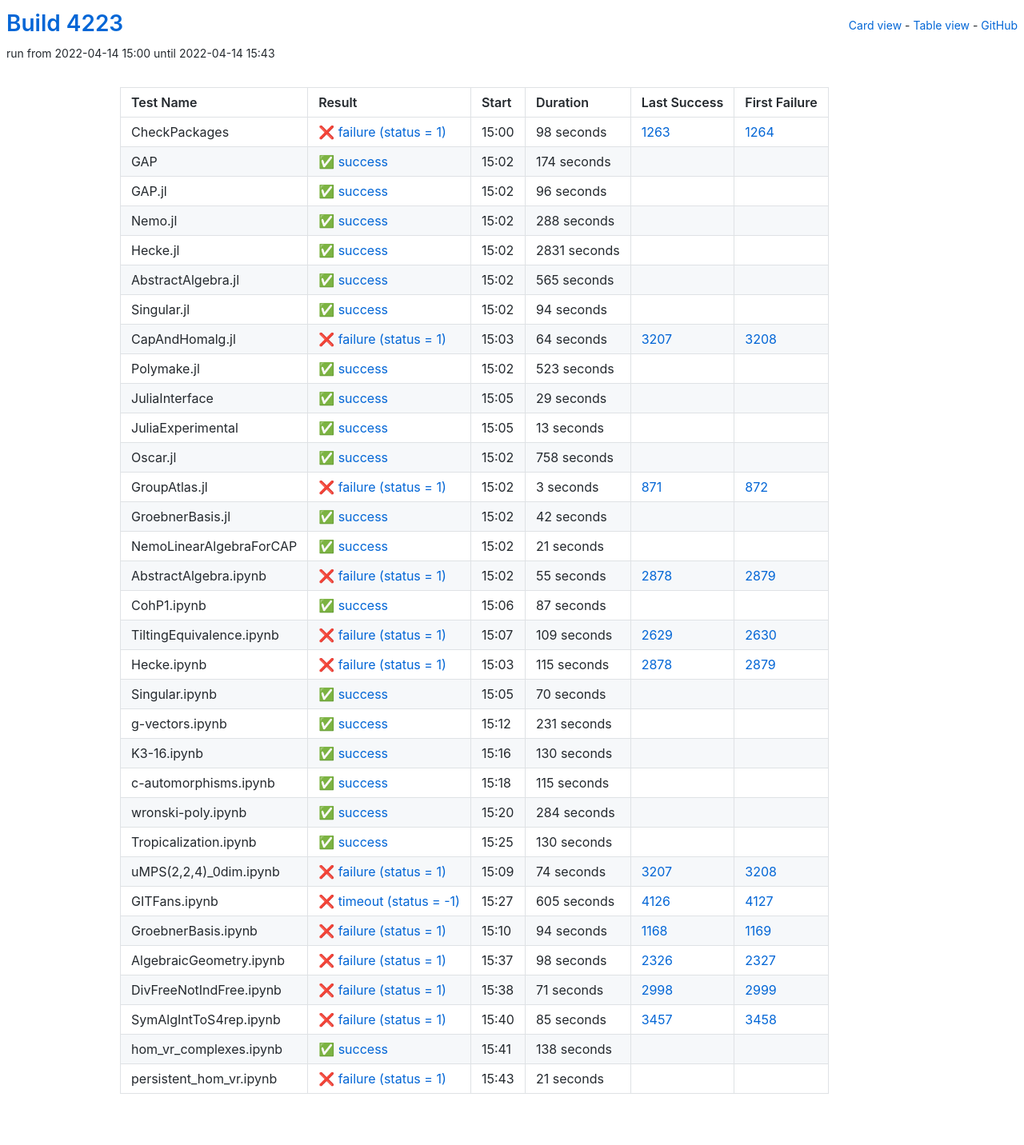
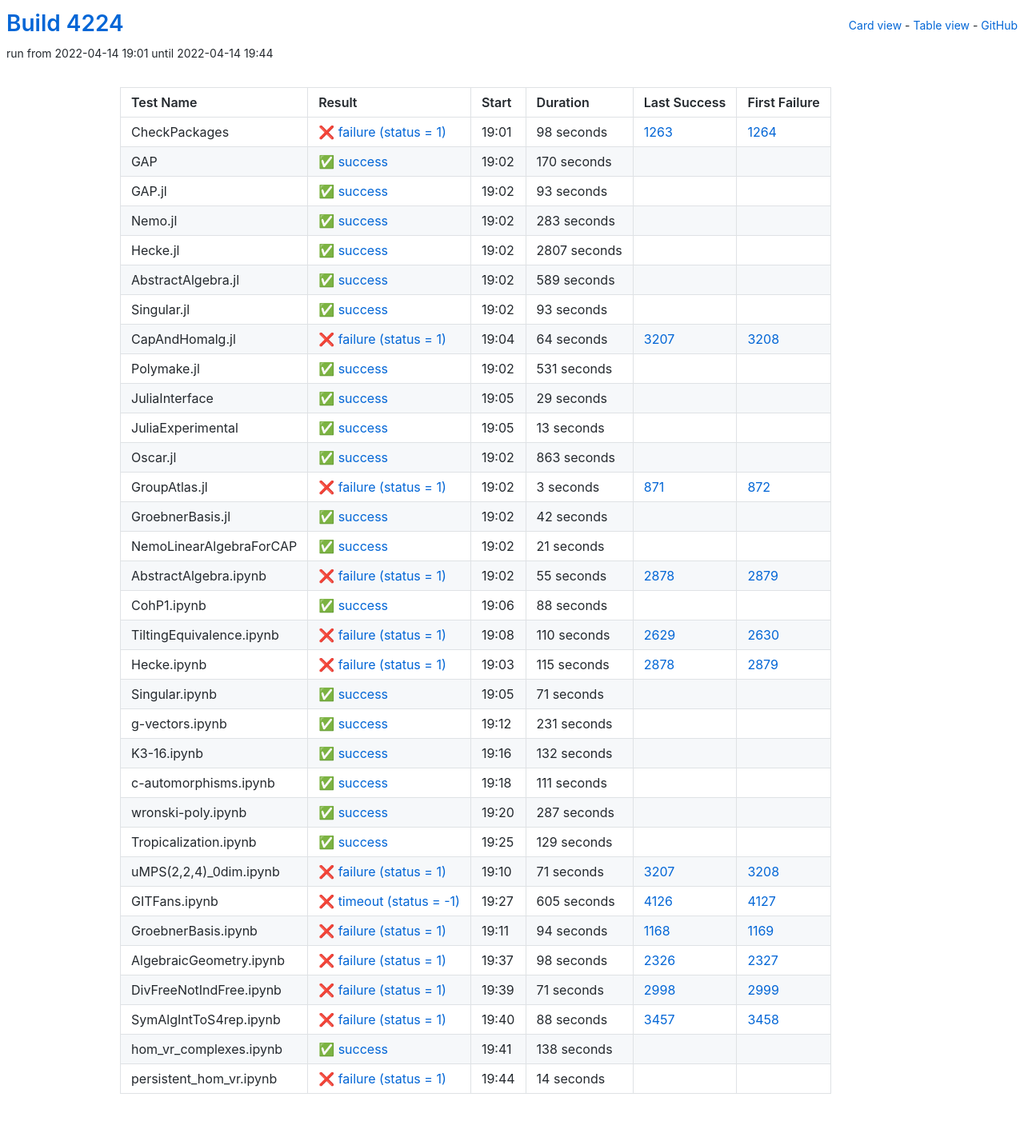
Before and after one commit to oscar-system/oscar-ci-status-stable, a Jekyll site: the page built from table.html, in a window 1280 px wide. Shown: the whole page at 80% size. Built offline with Jekyll 4.4.1, drawn with Linux system fonts in a browser that asks for light colours.

Commit message:
Build #4224

```diff
--- a/_data/ci.yml
+++ b/_data/ci.yml
@@ -1,6 +1,6 @@
 ---
-build: 4223
-build_url: https://oscarci.mathematik.uni-kl.de/job/oscar-stable/4223/
+build: 4224
+build_url: https://oscarci.mathematik.uni-kl.de/job/oscar-stable/4224/
 job: oscar-stable
 organization: oscar-system
 repo: oscar-ci-status-stable
@@ -8,8 +8,8 @@ repourl: https://github.com/oscar-system/oscar-ci-status-stable
 tests:
 - name: CheckPackages
   id: checkpackages
-  log: https://oscarci.mathematik.uni-kl.de/job/oscar-stable/4223/artifact/logs/build-4223/CheckPackages.log
-  start: 2022-04-14 15:00
+  log: https://oscarci.mathematik.uni-kl.de/job/oscar-stable/4224/artifact/logs/build-4224/CheckPackages.log
+  start: 2022-04-14 19:01
   success: false
   exitcode: 1
   status: failure
@@ -20,80 +20,80 @@ tests:
   first_failure_url: https://oscarci.mathematik.uni-kl.de/job/oscar-stable/1264/
 - name: GAP
   id: gap
-  log: https://oscarci.mathematik.uni-kl.de/job/oscar-stable/4223/artifact/logs/build-4223/GAP.log
-  start: 2022-04-14 15:02
+  log: https://oscarci.mathematik.uni-kl.de/job/oscar-stable/4224/artifact/logs/build-4224/GAP.log
+  start: 2022-04-14 19:02
   success: true
   exitcode: 0
   status: success
-  duration: 174
+  duration: 170
   last_success: false
   last_success_url:
   first_failure: false
   first_failure_url:
 - name: GAP.jl
   id: gap-jl
-  log: https://oscarci.mathematik.uni-kl.de/job/oscar-stable/4223/artifact/logs/build-4223/GAP.jl.log
-  start: 2022-04-14 15:02
+  log: https://oscarci.mathematik.uni-kl.de/job/oscar-stable/4224/artifact/logs/build-4224/GAP.jl.log
+  start: 2022-04-14 19:02
   success: true
   exitcode: 0
   status: success
-  duration: 96
+  duration: 93
   last_success: false
   last_success_url:
   first_failure: false
   first_failure_url:
 - name: Nemo.jl
   id: nemo-jl
-  log: https://oscarci.mathematik.uni-kl.de/job/oscar-stable/4223/artifact/logs/build-4223/Nemo.jl.log
-  start: 2022-04-14 15:02
+  log: https://oscarci.mathematik.uni-kl.de/job/oscar-stable/4224/artifact/logs/build-4224/Nemo.jl.log
+  start: 2022-04-14 19:02
   success: true
   exitcode: 0
   status: success
-  duration: 288
+  duration: 283
   last_success: false
   last_success_url:
   first_failure: false
   first_failure_url:
 - name: Hecke.jl
   id: hecke-jl
-  log: https://oscarci.mathematik.uni-kl.de/job/oscar-stable/4223/artifact/logs/build-4223/Hecke.jl.log
-  start: 2022-04-14 15:02
+  log: https://oscarci.mathematik.uni-kl.de/job/oscar-stable/4224/artifact/logs/build-4224/Hecke.jl.log
+  start: 2022-04-14 19:02
   success: true
   exitcode: 0
   status: success
-  duration: 2831
+  duration: 2807
   last_success: false
   last_success_url:
   first_failure: false
   first_failure_url:
 - name: AbstractAlgebra.jl
   id: abstractalgebra-jl
-  log: https://oscarci.mathematik.uni-kl.de/job/oscar-stable/4223/artifact/logs/build-4223/AbstractAlgebra.jl.log
-  start: 2022-04-14 15:02
+  log: https://oscarci.mathematik.uni-kl.de/job/oscar-stable/4224/artifact/logs/build-4224/AbstractAlgebra.jl.log
+  start: 2022-04-14 19:02
   success: true
   exitcode: 0
   status: success
-  duration: 565
+  duration: 589
   last_success: false
   last_success_url:
   first_failure: false
   first_failure_url:
 - name: Singular.jl
   id: singular-jl
-  log: https://oscarci.mathematik.uni-kl.de/job/oscar-stable/4223/artifact/logs/build-4223/Singular.jl.log
-  start: 2022-04-14 15:02
+  log: https://oscarci.mathematik.uni-kl.de/job/oscar-stable/4224/artifact/logs/build-4224/Singular.jl.log
+  start: 2022-04-14 19:02
   success: true
   exitcode: 0
   status: success
-  duration: 94
+  duration: 93
   last_success: false
   last_success_url:
   first_failure: false
   first_failure_url:
 - name: CapAndHomalg.jl
   id: capandhomalg-jl
-  log: https://oscarci.mathematik.uni-kl.de/job/oscar-stable/4223/artifact/logs/build-4223/CapAndHomalg.jl.log
-  start: 2022-04-14 15:03
+  log: https://oscarci.mathematik.uni-kl.de/job/oscar-stable/4224/artifact/logs/build-4224/CapAndHomalg.jl.log
+  start: 2022-04-14 19:04
   success: false
   exitcode: 1
   status: failure
@@ -104,20 +104,20 @@ tests:
   first_failure_url: https://oscarci.mathematik.uni-kl.de/job/oscar-stable/3208/
 - name: Polymake.jl
   id: polymake-jl
-  log: https://oscarci.mathematik.uni-kl.de/job/oscar-stable/4223/artifact/logs/build-4223/Polymake.jl.log
-  start: 2022-04-14 15:02
+  log: https://oscarci.mathematik.uni-kl.de/job/oscar-stable/4224/artifact/logs/build-4224/Polymake.jl.log
+  start: 2022-04-14 19:02
   success: true
   exitcode: 0
   status: success
-  duration: 523
+  duration: 531
   last_success: false
   last_success_url:
   first_failure: false
   first_failure_url:
 - name: JuliaInterface
   id: juliainterface
-  log: https://oscarci.mathematik.uni-kl.de/job/oscar-stable/4223/artifact/logs/build-4223/JuliaInterface.log
-  start: 2022-04-14 15:05
+  log: https://oscarci.mathematik.uni-kl.de/job/oscar-stable/4224/artifact/logs/build-4224/JuliaInterface.log
+  start: 2022-04-14 19:05
   success: true
   exitcode: 0
   status: success
@@ -128,8 +128,8 @@ tests:
   first_failure_url:
 - name: JuliaExperimental
   id: juliaexperimental
-  log: https://oscarci.mathematik.uni-kl.de/job/oscar-stable/4223/artifact/logs/build-4223/JuliaExperimental.log
-  start: 2022-04-14 15:05
+  log: https://oscarci.mathematik.uni-kl.de/job/oscar-stable/4224/artifact/logs/build-4224/JuliaExperimental.log
+  start: 2022-04-14 19:05
   success: true
   exitcode: 0
   status: success
@@ -140,20 +140,20 @@ tests:
   first_failure_url:
 - name: Oscar.jl
   id: oscar-jl
-  log: https://oscarci.mathematik.uni-kl.de/job/oscar-stable/4223/artifact/logs/build-4223/Oscar.jl.log
-  start: 2022-04-14 15:02
+  log: https://oscarci.mathematik.uni-kl.de/job/oscar-stable/4224/artifact/logs/build-4224/Oscar.jl.log
+  start: 2022-04-14 19:02
   success: true
   exitcode: 0
   status: success
-  duration: 758
+  duration: 863
   last_success: false
   last_success_url:
   first_failure: false
   first_failure_url:
 - name: GroupAtlas.jl
   id: groupatlas-jl
-  log: https://oscarci.mathematik.uni-kl.de/job/oscar-stable/4223/artifact/logs/build-4223/GroupAtlas.jl.log
-  start: 2022-04-14 15:02
+  log: https://oscarci.mathematik.uni-kl.de/job/oscar-stable/4224/artifact/logs/build-4224/GroupAtlas.jl.log
+  start: 2022-04-14 19:02
   success: false
   exitcode: 1
   status: failure
@@ -164,8 +164,8 @@ tests:
   first_failure_url: https://oscarci.mathematik.uni-kl.de/job/oscar-stable/872/
 - name: GroebnerBasis.jl
   id: groebnerbasis-jl
-  log: https://oscarci.mathematik.uni-kl.de/job/oscar-stable/4223/artifact/logs/build-4223/GroebnerBasis.jl.log
-  start: 2022-04-14 15:02
+  log: https://oscarci.mathematik.uni-kl.de/job/oscar-stable/4224/artifact/logs/build-4224/GroebnerBasis.jl.log
+  start: 2022-04-14 19:02
   success: true
   exitcode: 0
   status: success
@@ -176,8 +176,8 @@ tests:
   first_failure_url:
 - name: NemoLinearAlgebraForCAP
   id: nemolinearalgebraforcap
-  log: https://oscarci.mathematik.uni-kl.de/job/oscar-stable/4223/artifact/logs/build-4223/NemoLinearAlgebraForCAP.log
-  start: 2022-04-14 15:02
+  log: https://oscarci.mathematik.uni-kl.de/job/oscar-stable/4224/artifact/logs/build-4224/NemoLinearAlgebraForCAP.log
+  start: 2022-04-14 19:02
   success: true
   exitcode: 0
   status: success
@@ -188,8 +188,8 @@ tests:
   first_failure_url:
 - name: AbstractAlgebra.ipynb
   id: abstractalgebra-ipynb
-  log: https://oscarci.mathematik.uni-kl.de/job/oscar-stable/4223/artifact/logs/build-4223/AbstractAlgebra.ipynb.log
-  start: 2022-04-14 15:02
+  log: https://oscarci.mathematik.uni-kl.de/job/oscar-stable/4224/artifact/logs/build-4224/AbstractAlgebra.ipynb.log
+  start: 2022-04-14 19:02
   success: false
   exitcode: 1
   status: failure
@@ -200,32 +200,32 @@ tests:
   first_failure_url: https://oscarci.mathematik.uni-kl.de/job/oscar-stable/2879/
 - name: CohP1.ipynb
   id: cohp1-ipynb
-  log: https://oscarci.mathematik.uni-kl.de/job/oscar-stable/4223/artifact/logs/build-4223/CohP1.ipynb.log
-  start: 2022-04-14 15:06
+  log: https://oscarci.mathematik.uni-kl.de/job/oscar-stable/4224/artifact/logs/build-4224/CohP1.ipynb.log
+  start: 2022-04-14 19:06
   success: true
   exitcode: 0
   status: success
-  duration: 87
+  duration: 88
   last_success: false
   last_success_url:
   first_failure: false
   first_failure_url:
 - name: TiltingEquivalence.ipynb
   id: tiltingequivalence-ipynb
-  log: https://oscarci.mathematik.uni-kl.de/job/oscar-stable/4223/artifact/logs/build-4223/TiltingEquivalence.ipynb.log
-  start: 2022-04-14 15:07
+  log: https://oscarci.mathematik.uni-kl.de/job/oscar-stable/4224/artifact/logs/build-4224/TiltingEquivalence.ipynb.log
+  start: 2022-04-14 19:08
   success: false
   exitcode: 1
   status: failure
-  duration: 109
+  duration: 110
   last_success: 2629
   last_success_url: https://oscarci.mathematik.uni-kl.de/job/oscar-stable/2629/
   first_failure: 2630
   first_failure_url: https://oscarci.mathematik.uni-kl.de/job/oscar-stable/2630/
 - name: Hecke.ipynb
   id: hecke-ipynb
-  log: https://oscarci.mathematik.uni-kl.de/job/oscar-stable/4223/artifact/logs/build-4223/Hecke.ipynb.log
-  start: 2022-04-14 15:03
+  log: https://oscarci.mathematik.uni-kl.de/job/oscar-stable/4224/artifact/logs/build-4224/Hecke.ipynb.log
+  start: 2022-04-14 19:03
   success: false
   exitcode: 1
   status: failure
@@ -236,20 +236,20 @@ tests:
   first_failure_url: https://oscarci.mathematik.uni-kl.de/job/oscar-stable/2879/
 - name: Singular.ipynb
   id: singular-ipynb
-  log: https://oscarci.mathematik.uni-kl.de/job/oscar-stable/4223/artifact/logs/build-4223/Singular.ipynb.log
-  start: 2022-04-14 15:05
+  log: https://oscarci.mathematik.uni-kl.de/job/oscar-stable/4224/artifact/logs/build-4224/Singular.ipynb.log
+  start: 2022-04-14 19:05
   success: true
   exitcode: 0
   status: success
-  duration: 70
+  duration: 71
   last_success: false
   last_success_url:
   first_failure: false
   first_failure_url:
 - name: g-vectors.ipynb
   id: g-vectors-ipynb
-  log: https://oscarci.mathematik.uni-kl.de/job/oscar-stable/4223/artifact/logs/build-4223/g-vectors.ipynb.log
-  start: 2022-04-14 15:12
+  log: https://oscarci.mathematik.uni-kl.de/job/oscar-stable/4224/artifact/logs/build-4224/g-vectors.ipynb.log
+  start: 2022-04-14 19:12
   success: true
   exitcode: 0
   status: success
@@ -260,68 +260,68 @@ tests:
   first_failure_url:
 - name: K3-16.ipynb
   id: k3-16-ipynb
-  log: https://oscarci.mathematik.uni-kl.de/job/oscar-stable/4223/artifact/logs/build-4223/K3-16.ipynb.log
-  start: 2022-04-14 15:16
+  log: https://oscarci.mathematik.uni-kl.de/job/oscar-stable/4224/artifact/logs/build-4224/K3-16.ipynb.log
+  start: 2022-04-14 19:16
   success: true
   exitcode: 0
   status: success
-  duration: 130
+  duration: 132
   last_success: false
   last_success_url:
   first_failure: false
   first_failure_url:
 - name: c-automorphisms.ipynb
   id: c-automorphisms-ipynb
-  log: https://oscarci.mathematik.uni-kl.de/job/oscar-stable/4223/artifact/logs/build-4223/c-automorphisms.ipynb.log
-  start: 2022-04-14 15:18
+  log: https://oscarci.mathematik.uni-kl.de/job/oscar-stable/4224/artifact/logs/build-4224/c-automorphisms.ipynb.log
+  start: 2022-04-14 19:18
   success: true
   exitcode: 0
   status: success
-  duration: 115
+  duration: 111
   last_success: false
   last_success_url:
   first_failure: false
   first_failure_url:
 - name: wronski-poly.ipynb
   id: wronski-poly-ipynb
-  log: https://oscarci.mathematik.uni-kl.de/job/oscar-stable/4223/artifact/logs/build-4223/wronski-poly.ipynb.log
-  start: 2022-04-14 15:20
+  log: https://oscarci.mathematik.uni-kl.de/job/oscar-stable/4224/artifact/logs/build-4224/wronski-poly.ipynb.log
+  start: 2022-04-14 19:20
   success: true
   exitcode: 0
   status: success
-  duration: 284
+  duration: 287
   last_success: false
   last_success_url:
   first_failure: false
   first_failure_url:
 - name: Tropicalization.ipynb
   id: tropicalization-ipynb
-  log: https://oscarci.mathematik.uni-kl.de/job/oscar-stable/4223/artifact/logs/build-4223/Tropicalization.ipynb.log
-  start: 2022-04-14 15:25
+  log: https://oscarci.mathematik.uni-kl.de/job/oscar-stable/4224/artifact/logs/build-4224/Tropicalization.ipynb.log
+  start: 2022-04-14 19:25
   success: true
   exitcode: 0
   status: success
-  duration: 130
+  duration: 129
   last_success: false
   last_success_url:
   first_failure: false
   first_failure_url:
 - name: uMPS(2,2,4)_0dim.ipynb
   id: umps-2-2-4-0dim-ipynb
-  log: https://oscarci.mathematik.uni-kl.de/job/oscar-stable/4223/artifact/logs/build-4223/uMPS-2-2-4-_0dim.ipynb.log
-  start: 2022-04-14 15:09
+  log: https://oscarci.mathematik.uni-kl.de/job/oscar-stable/4224/artifact/logs/build-4224/uMPS-2-2-4-_0dim.ipynb.log
+  start: 2022-04-14 19:10
   success: false
   exitcode: 1
   status: failure
-  duration: 74
+  duration: 71
   last_success: 3207
   last_success_url: https://oscarci.mathematik.uni-kl.de/job/oscar-stable/3207/
   first_failure: 3208
   first_failure_url: https://oscarci.mathematik.uni-kl.de/job/oscar-stable/3208/
 - name: GITFans.ipynb
   id: gitfans-ipynb
-  log: https://oscarci.mathematik.uni-kl.de/job/oscar-stable/4223/artifact/logs/build-4223/GITFans.ipynb.log
-  start: 2022-04-14 15:27
+  log: https://oscarci.mathematik.uni-kl.de/job/oscar-stable/4224/artifact/logs/build-4224/GITFans.ipynb.log
+  start: 2022-04-14 19:27
   success: false
   exitcode: -1
   status: timeout
@@ -332,8 +332,8 @@ tests:
   first_failure_url: https://oscarci.mathematik.uni-kl.de/job/oscar-stable/4127/
 - name: GroebnerBasis.ipynb
   id: groebnerbasis-ipynb
-  log: https://oscarci.mathematik.uni-kl.de/job/oscar-stable/4223/artifact/logs/build-4223/GroebnerBasis.ipynb.log
-  start: 2022-04-14 15:10
+  log: https://oscarci.mathematik.uni-kl.de/job/oscar-stable/4224/artifact/logs/build-4224/GroebnerBasis.ipynb.log
+  start: 2022-04-14 19:11
   success: false
   exitcode: 1
   status: failure
@@ -344,8 +344,8 @@ tests:
   first_failure_url: https://oscarci.mathematik.uni-kl.de/job/oscar-stable/1169/
 - name: AlgebraicGeometry.ipynb
   id: algebraicgeometry-ipynb
-  log: https://oscarci.mathematik.uni-kl.de/job/oscar-stable/4223/artifact/logs/build-4223/AlgebraicGeometry.ipynb.log
-  start: 2022-04-14 15:37
+  log: https://oscarci.mathematik.uni-kl.de/job/oscar-stable/4224/artifact/logs/build-4224/AlgebraicGeometry.ipynb.log
+  start: 2022-04-14 19:37
   success: false
   exitcode: 1
   status: failure
@@ -356,8 +356,8 @@ tests:
   first_failure_url: https://oscarci.mathematik.uni-kl.de/job/oscar-stable/2327/
 - name: DivFreeNotIndFree.ipynb
   id: divfreenotindfree-ipynb
-  log: https://oscarci.mathematik.uni-kl.de/job/oscar-stable/4223/artifact/logs/build-4223/DivFreeNotIndFree.ipynb.log
-  start: 2022-04-14 15:38
+  log: https://oscarci.mathematik.uni-kl.de/job/oscar-stable/4224/artifact/logs/build-4224/DivFreeNotIndFree.ipynb.log
+  start: 2022-04-14 19:39
   success: false
   exitcode: 1
   status: failure
@@ -368,20 +368,20 @@ tests:
   first_failure_url: https://oscarci.mathematik.uni-kl.de/job/oscar-stable/2999/
 - name: SymAlgIntToS4rep.ipynb
   id: symalginttos4rep-ipynb
-  log: https://oscarci.mathematik.uni-kl.de/job/oscar-stable/4223/artifact/logs/build-4223/SymAlgIntToS4rep.ipynb.log
-  start: 2022-04-14 15:40
+  log: https://oscarci.mathematik.uni-kl.de/job/oscar-stable/4224/artifact/logs/build-4224/SymAlgIntToS4rep.ipynb.log
+  start: 2022-04-14 19:40
   success: false
   exitcode: 1
   status: failure
-  duration: 85
+  duration: 88
   last_success: 3457
   last_success_url: https://oscarci.mathematik.uni-kl.de/job/oscar-stable/3457/
   first_failure: 3458
   first_failure_url: https://oscarci.mathematik.uni-kl.de/job/oscar-stable/3458/
 - name: hom_vr_complexes.ipynb
   id: hom-vr-complexes-ipynb
-  log: https://oscarci.mathematik.uni-kl.de/job/oscar-stable/4223/artifact/logs/build-4223/hom_vr_complexes.ipynb.log
-  start: 2022-04-14 15:41
+  log: https://oscarci.mathematik.uni-kl.de/job/oscar-stable/4224/artifact/logs/build-4224/hom_vr_complexes.ipynb.log
+  start: 2022-04-14 19:41
   success: true
   exitcode: 0
   status: success
@@ -392,12 +392,12 @@ tests:
   first_failure_url:
 - name: persistent_hom_vr.ipynb
   id: persistent-hom-vr-ipynb
-  log: https://oscarci.mathematik.uni-kl.de/job/oscar-stable/4223/artifact/logs/build-4223/persistent_hom_vr.ipynb.log
-  start: 2022-04-14 15:43
+  log: https://oscarci.mathematik.uni-kl.de/job/oscar-stable/4224/artifact/logs/build-4224/persistent_hom_vr.ipynb.log
+  start: 2022-04-14 19:44
   success: false
   exitcode: 1
   status: failure
-  duration: 21
+  duration: 14
   last_success: false
   last_success_url:
   first_failure: false
```
Also changed, not shown: README.md.
